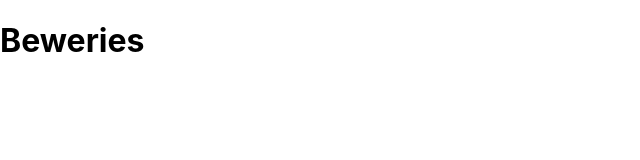
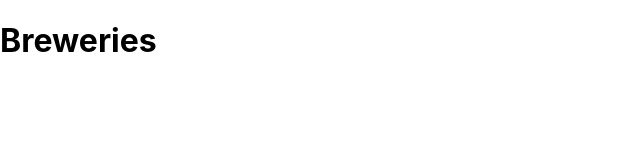
Before and after one commit to vineshpersaud/react_breweries, a React (Create React App) app: page / in a window 1280 px wide. Shown: the top 160 px of the page, without its empty margins (0-640 px from the left). Built offline with nearby package versions, Linux system fonts and the light colour scheme.

Commit message:
add state and fix typo

```diff
--- a/src/containers/Beweries.js
+++ b/containers/Beweries.js
@@ -1,5 +1,4 @@
 import React, {Component} from 'react'
-
 
 class Beweries extends Component{
 
--- a/src/App.js
+++ b/src/App.js
@@ -1,10 +1,10 @@
 import React from 'react';
-import Beweries from './containers/Beweries';
+import Breweries from './containers/Breweries';
 
 function App() {
   return (
 
-      <Beweries/>
+      <Breweries/>
 
   );
 }
--- /dev/null
+++ b/src/containers/Breweries.js
@@ -0,0 +1,23 @@
+import React, {Component} from 'react'
+
+
+class Breweries extends Component{
+  constructor(){
+    super();
+    this.state ={
+      breweries: []
+    }
+  }
+
+
+  render(){
+    return(
+      <div>
+        <h1>Breweries</h1>
+      </div>
+    )
+  }
+
+}
+
+export default Breweries;
```
